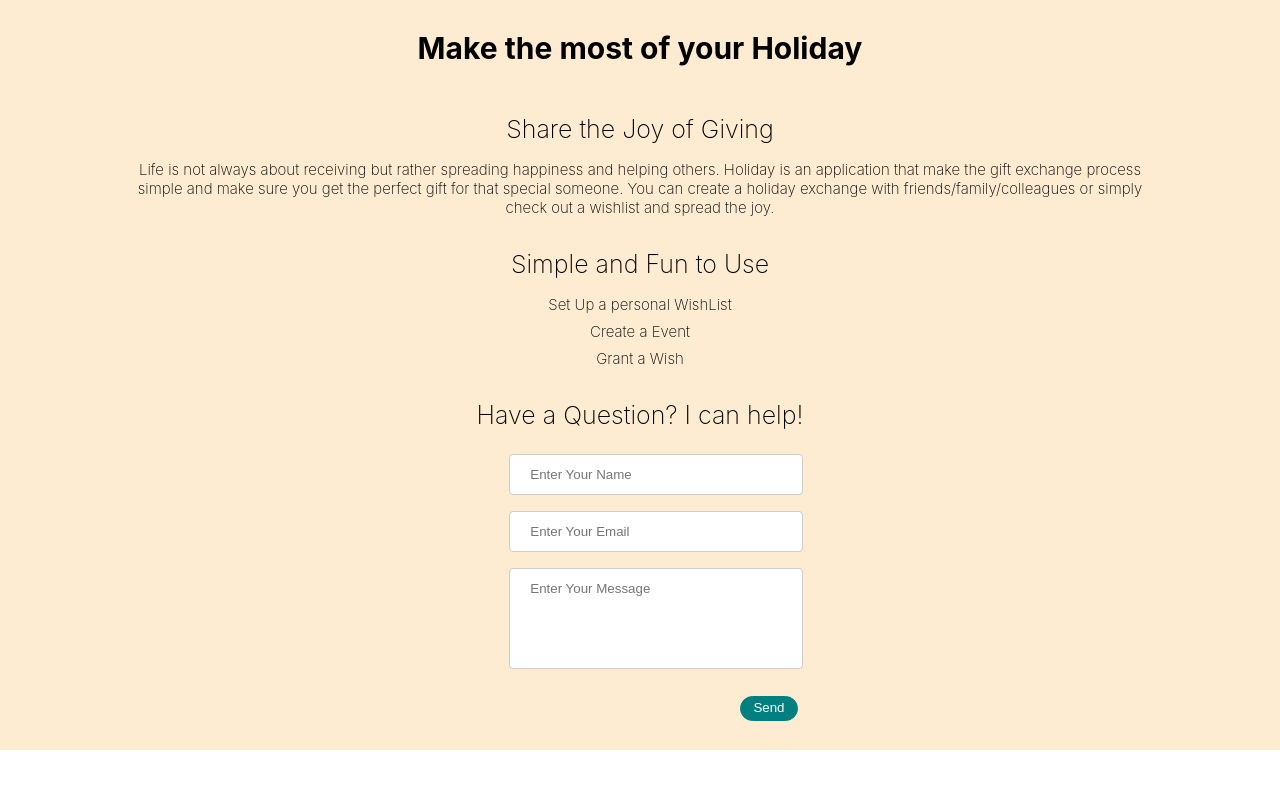
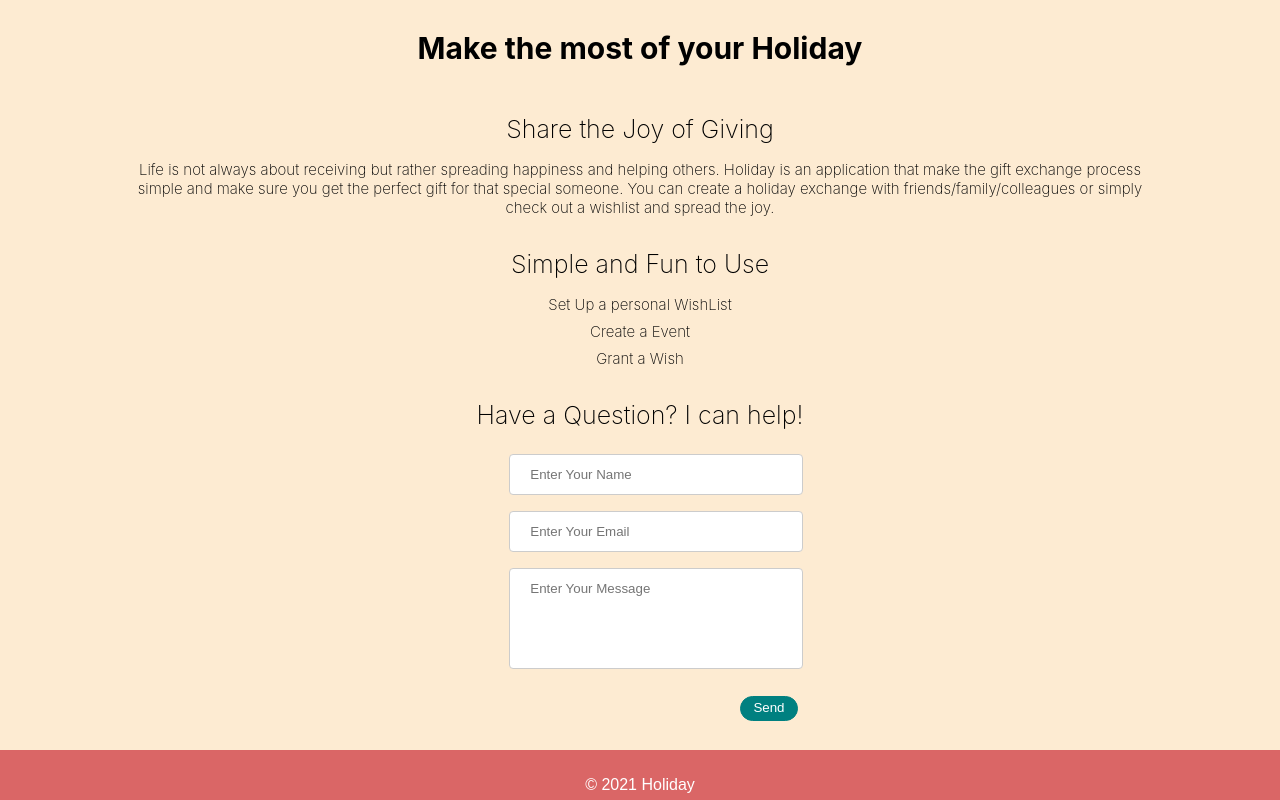
Before and after one commit to HuDarren/Holiday-FN, a React (Create React App) app: page / in a window 1280 px wide. Shown: the part 2291-3091 px from the top of the page. Before the commit the page ends 3041 px from the top, so only its background shows below. Built offline with nearby package versions, Linux system fonts and the light colour scheme; no server answers.

Commit message:
update footer

```diff
--- a/src/App.js
+++ b/src/App.js
@@ -1,12 +1,14 @@
 import React from "react";
 import Routes from "./routes";
 import NavBar from "./components/NavBar/nav-home";
+import Footer from "./components/Footer/footer-home"
 
 function App() {
   return (
     <div>
       <NavBar />
       <Routes />
+      <Footer/>
     </div>
   );
 }
--- /dev/null
+++ b/src/components/Footer/footer-home.js
@@ -0,0 +1,19 @@
+import React from "react"
+import "./footer-z.css"
+
+function FooterHome() {
+    return <div
+    className="footer-container"
+    >
+        <div
+        className="footer-content"
+        >
+   <span
+           className="footer-text"
+           > &copy; 2021 Holiday </span>
+        </div>
+
+    </div>
+}
+
+export default FooterHome
--- /dev/null
+++ b/src/components/Footer/footer-z.css
@@ -0,0 +1,20 @@
+.footer-container {
+  background-color: rgb(218, 102, 102);
+  height: 50px;
+}
+
+.footer-content {
+  display: flex;
+  justify-content: center;
+}
+
+.footer-text {
+  text-align: center;
+  text-decoration: none;
+  height: 100%;
+  font-family: sans-serif;
+  color: white;
+  font-weight: 500;
+  font-size: medium;
+  margin-top: 2%;
+}
```
